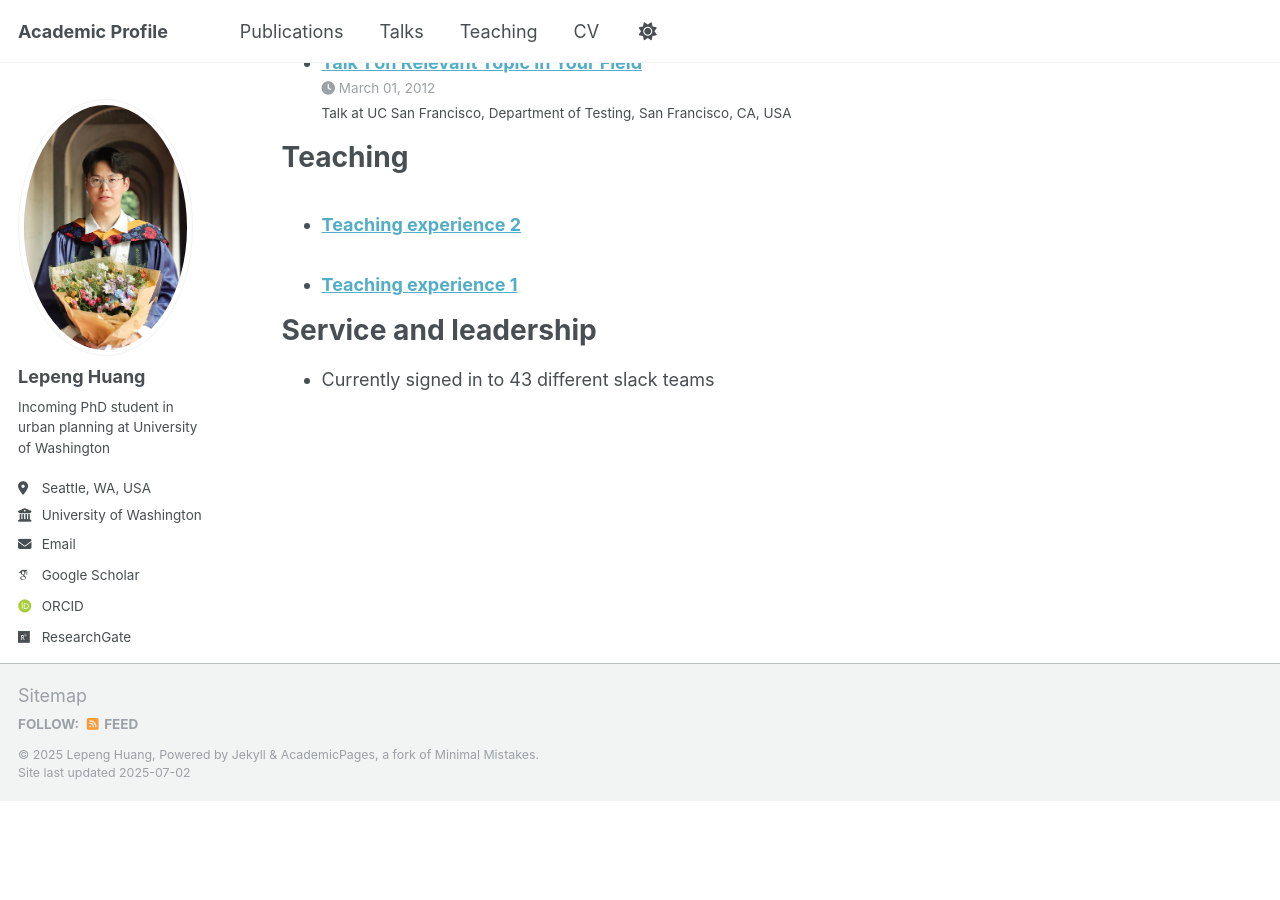
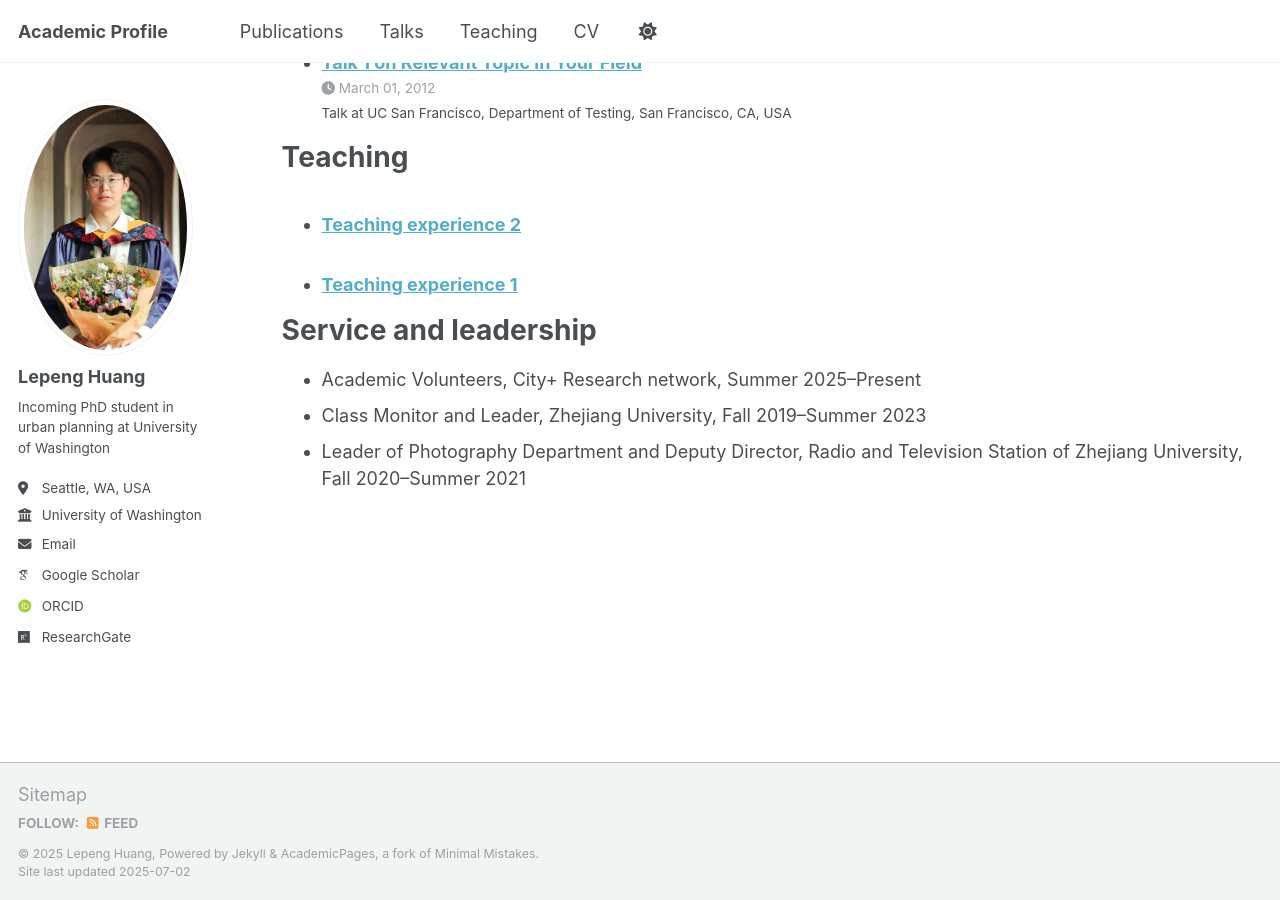
Before and after one commit to lepenghuang/lepenghuang.github.io, a Jekyll site: the page built from _pages/cv.md, in a window 1280 px wide and 900 px high, scrolled down 1973 px. Built offline with Jekyll 4.4.1, drawn with Linux system fonts in a browser that asks for light colours; some web fonts are replaced; a script that is not in the unit is left out; before the commit the page ends 2774 px from its top, so only the background shows below that; some of the changed text lies outside the part shown.

Commit message:
Update cv.md

```diff
--- a/_pages/cv.md
+++ b/_pages/cv.md
@@ -61,4 +61,6 @@ Teaching
 
 Service and leadership
 ======
-* Currently signed in to 43 different slack teams
+* Academic Volunteers, City+ Research network, Summer 2025–Present
+* Class Monitor and Leader, Zhejiang University, Fall 2019–Summer 2023
+* Leader of Photography Department and Deputy Director, Radio and Television Station of Zhejiang University, Fall 2020–Summer 2021
```
Also changed, not shown: other parts of _pages/cv.md (+1 -1 lines).
